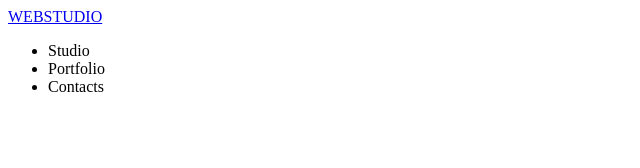
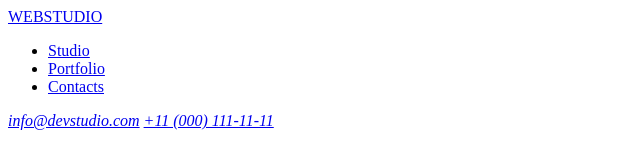
Before and after one commit to YevheniiaT/goit-markup-hw-01, a plain HTML site: page index.html in a window 1280 px wide. Shown: the whole page, without its empty margins (0-640 px from the left). Drawn offline with Linux system fonts and the light colour scheme.

Commit message:
add address

```diff
--- a/index.html
+++ b/index.html
@@ -10,12 +10,19 @@
         <a href="./index.html">WEBSTUDIO</a>
         <nav>
             <ul>
-                <li>Studio</li>
-                <li>Portfolio</li>
-                <li>Contacts</li>
+                <li>
+                    <a href="#">Studio</a>
+                  </li>
+                <li>
+                    <a href="#">Portfolio</a></li>
+                <li>
+                    <a href="#">Contacts</a></li>
             </ul>
         </nav>
+        <address>
+            <a href="mailto: info@devstudio.com">info@devstudio.com</a>
+            <a href="tel:+110001111111">+11 (000) 111-11-11</a>
+        </address>
     </header>
-
 </body>
 </html>
```
